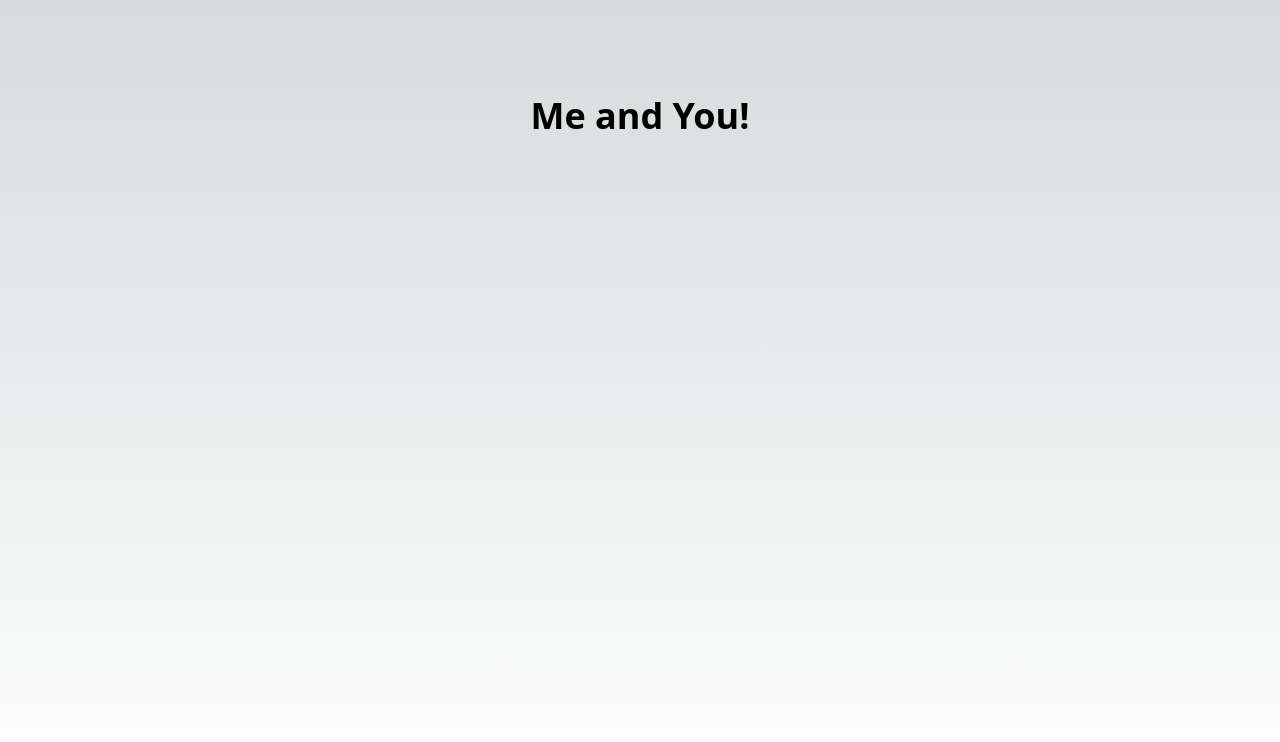
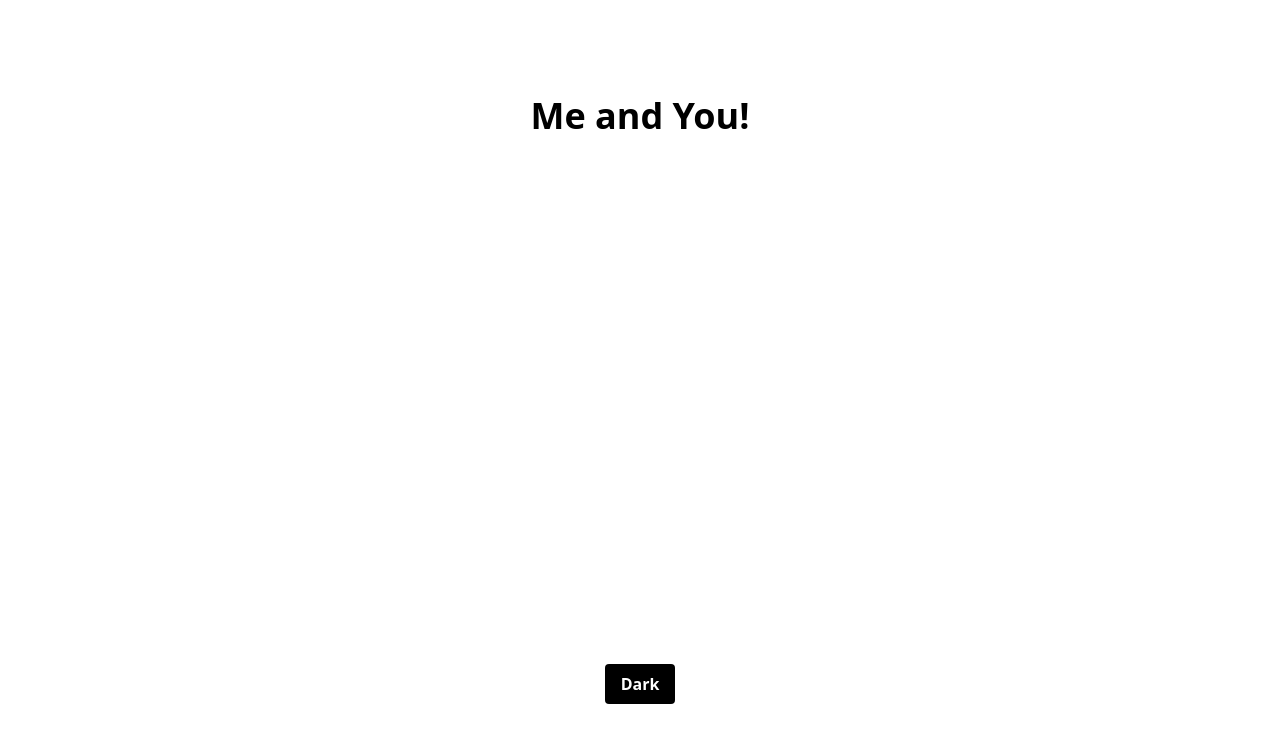
Before and after one commit to TravisBoltz/Me-and-You, a Next.js app: page / in a window 1280 px wide. Shown: the top 742 px of the page. Built offline with nearby package versions, Linux system fonts and the light colour scheme.

Commit message:
darkMode Feature

```diff
--- a/package.json
+++ b/package.json
@@ -13,7 +13,8 @@
     "next": "14.1.4",
     "next-themes": "^0.3.0",
     "react": "^18",
-    "react-dom": "^18"
+    "react-dom": "^18",
+    "shadcn-ui": "^0.8.0"
   },
   "devDependencies": {
     "@types/node": "^20",
--- a/src/app/globals.css
+++ b/src/app/globals.css
@@ -1,7 +1,10 @@
 @tailwind base;
 @tailwind components;
 @tailwind utilities;
-
+* {
+  @apply transition-colors duration-500;
+}
+/*
 :root {
   --foreground-rgb: 0, 0, 0;
   --background-start-rgb: 214, 219, 220;
@@ -30,4 +33,4 @@ body {
   .text-balance {
     text-wrap: balance;
   }
-}
+} */
--- a/src/app/page.tsx
+++ b/src/app/page.tsx
@@ -1,9 +1,19 @@
+'use client';
 import Image from "next/image";
-
+import { useTheme } from "next-themes";
+import { useState } from "react";
 export default function Home() {
+  const [darkMode, setDarkMode] = useState(false);
+  const toggleMode = () => {
+    setDarkMode(!darkMode);
+  }
+  // const { resolvedTheme, theme, setTheme } = useTheme();
   return (
-    <main className="flex min-h-screen flex-col items-center justify-between p-24">
-      <h1 className="text-4xl font-bold">Me and You!</h1>
-    </main>
+    <div className={`${darkMode && "dark"} `}>
+      <main className="flex min-h-screen  flex-col items-center dark:bg-gray-600 justify-between p-24">
+        <h1 className="text-4xl font-bold dark:text-white">Me and You!</h1>
+        <button onClick={toggleMode} className="bg-black  dark:bg-white text-white  dark:text-black font-bold py-2 px-4 rounded"> {darkMode ? "Light" : "Dark"} </button>
+      </main>
+    </div>
   );
 }
--- a/tailwind.config.ts
+++ b/tailwind.config.ts
@@ -6,6 +6,7 @@ const config: Config = {
     "./src/components/**/*.{js,ts,jsx,tsx,mdx}",
     "./src/app/**/*.{js,ts,jsx,tsx,mdx}",
   ],
+  darkMode: "class",
   theme: {
     extend: {
       backgroundImage: {
```
Also changed, not shown: src/app/layout.tsx (+11 -1 lines), 1 other file (tests, documents, lock files or other folders).
